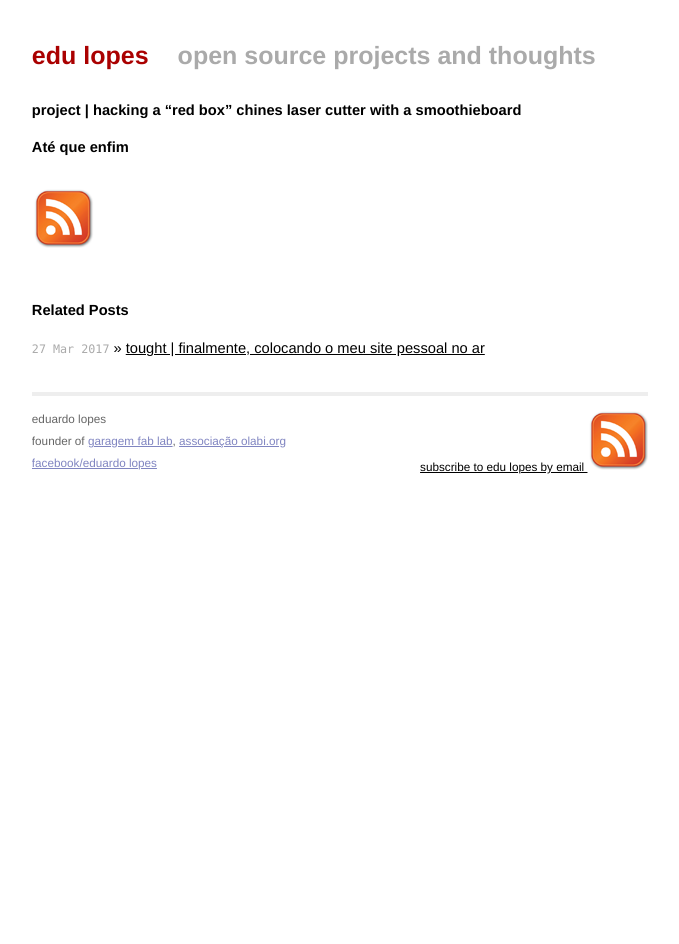
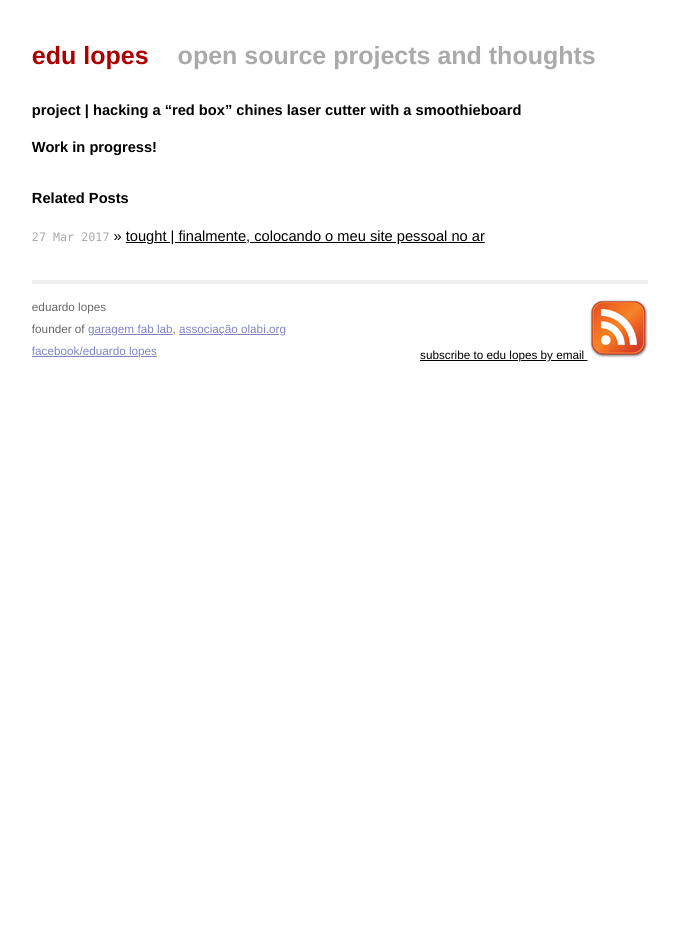
Before and after one commit to mojombo/mojombo.github.io, a Jekyll site: the page built from _posts/2017-03-01-bostinha.md, in a window 1280 px wide. Shown: the whole page, without its empty margins (300-979 px from the left). Built offline with Jekyll 4.4.1, drawn with Linux system fonts in a browser that asks for light colours.

Commit message:
Update 2017-03-01-bostinha.md

```diff
--- a/_posts/2017-03-01-bostinha.md
+++ b/_posts/2017-03-01-bostinha.md
@@ -5,5 +5,4 @@ title: project | hacking a "red box" chines laser cutter with a smoothieboard
 
 {{ page.title }}
 ================
-## Até que enfim
-![testando imagem](/images/rss.png)
+# Work in progress!
```
